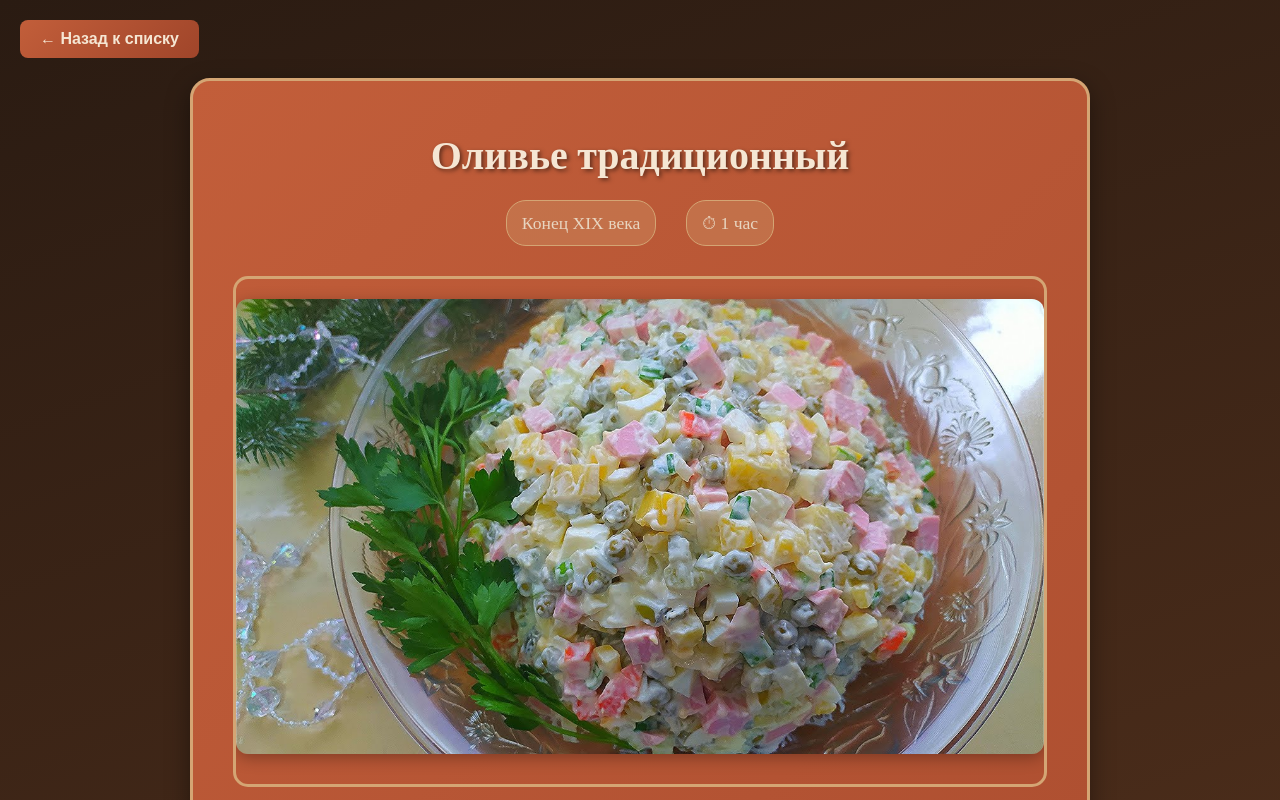
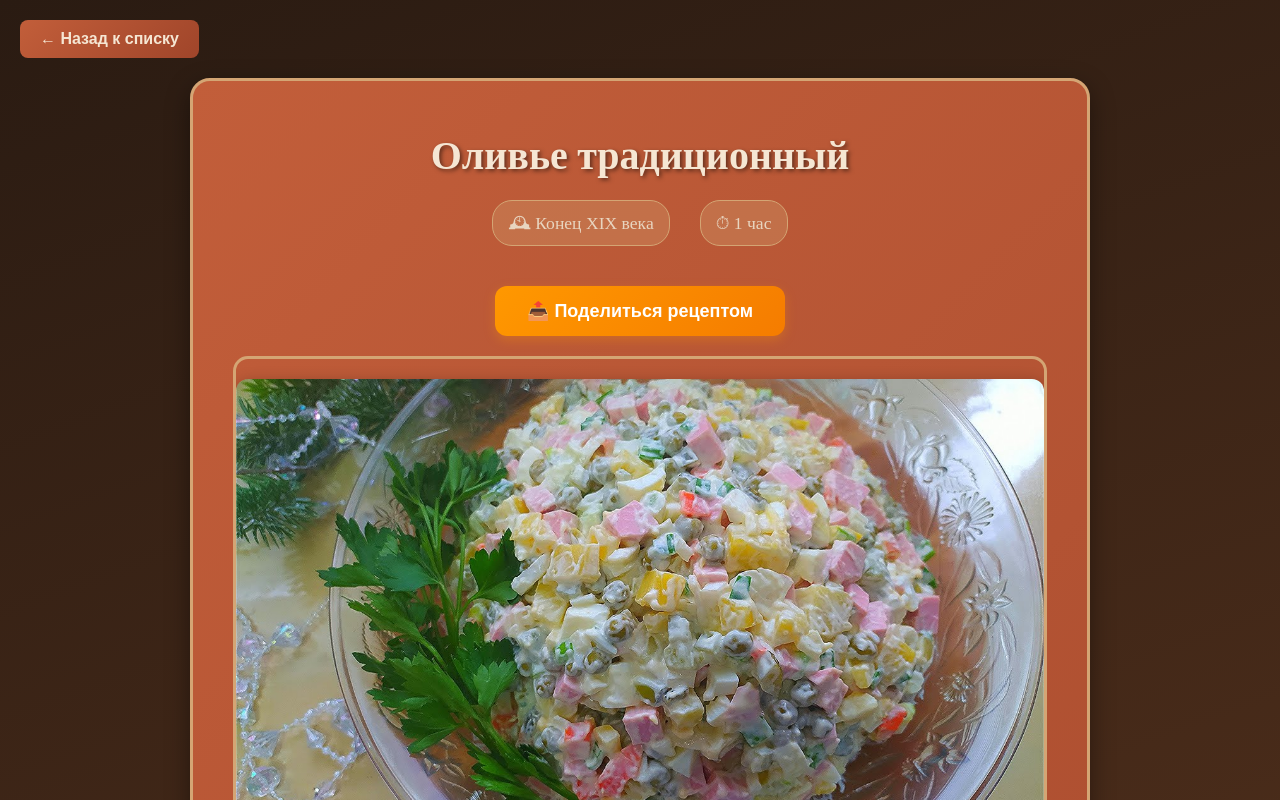
Before and after one commit to svideoproekt-ship-it/russka-kuhnya-9551, a React (Vite) app: page /category/snacks in a window 1280 px wide. Both pictures are taken after a click on the element 639 px from the left and 519 px from the top of the page. Shown: the top 800 px of the page. Built offline with nearby package versions, Linux system fonts and the light colour scheme; a web font is replaced by a local one.

Commit message:
Add ShareButtons to all categories (position: top)

```diff
--- a/src/pages/SnacksCategory.jsx
+++ b/src/pages/SnacksCategory.jsx
@@ -1,7 +1,7 @@
-// src/pages/SnacksCategory.jsx
 import React, { useState } from 'react';
 import { Link } from 'react-router-dom';
 import { snacksData } from '../data/snacksData';
+import ShareButtons from '../components/ShareButtons';  // ← ДОБАВИЛИ ИМПОРТ
 import './SnacksCategory.css';
 
 function SnacksCategory() {
@@ -28,10 +28,13 @@ function SnacksCategory() {
           <div className="recipe-header">
             <h1>{selectedRecipe.name}</h1>
             <div className="recipe-meta">
-              <span className="epoch"> {selectedRecipe.epoch}</span>
+              <span className="epoch">🕰 {selectedRecipe.epoch}</span>
               <span className="time">⏱ {selectedRecipe.time}</span>
             </div>
           </div>
+
+          {/* ← КНОПКА "ПОДЕЛИТЬСЯ" ЗДЕСЬ */}
+          <ShareButtons title={selectedRecipe.name} />
 
           {selectedRecipe.image && (
             <div className="recipe-image-container">
@@ -48,7 +51,7 @@ function SnacksCategory() {
 
           <div className="recipe-content">
             <div className="recipe-section">
-              <h2> Ингредиенты</h2>
+              <h2>🥗 Ингредиенты</h2>
               <ul className="ingredients-list">
                 {selectedRecipe.ingredients.map((item, index) => (
                   <li key={index}>{item}</li>
@@ -57,7 +60,7 @@ function SnacksCategory() {
             </div>
 
             <div className="recipe-section">
-              <h2>‍🍳 Приготовление</h2>
+              <h2>👨‍🍳 Приготовление</h2>
               <ol className="preparation-list">
                 {selectedRecipe.preparation.map((step, index) => (
                   <li key={index}>{step}</li>
```
